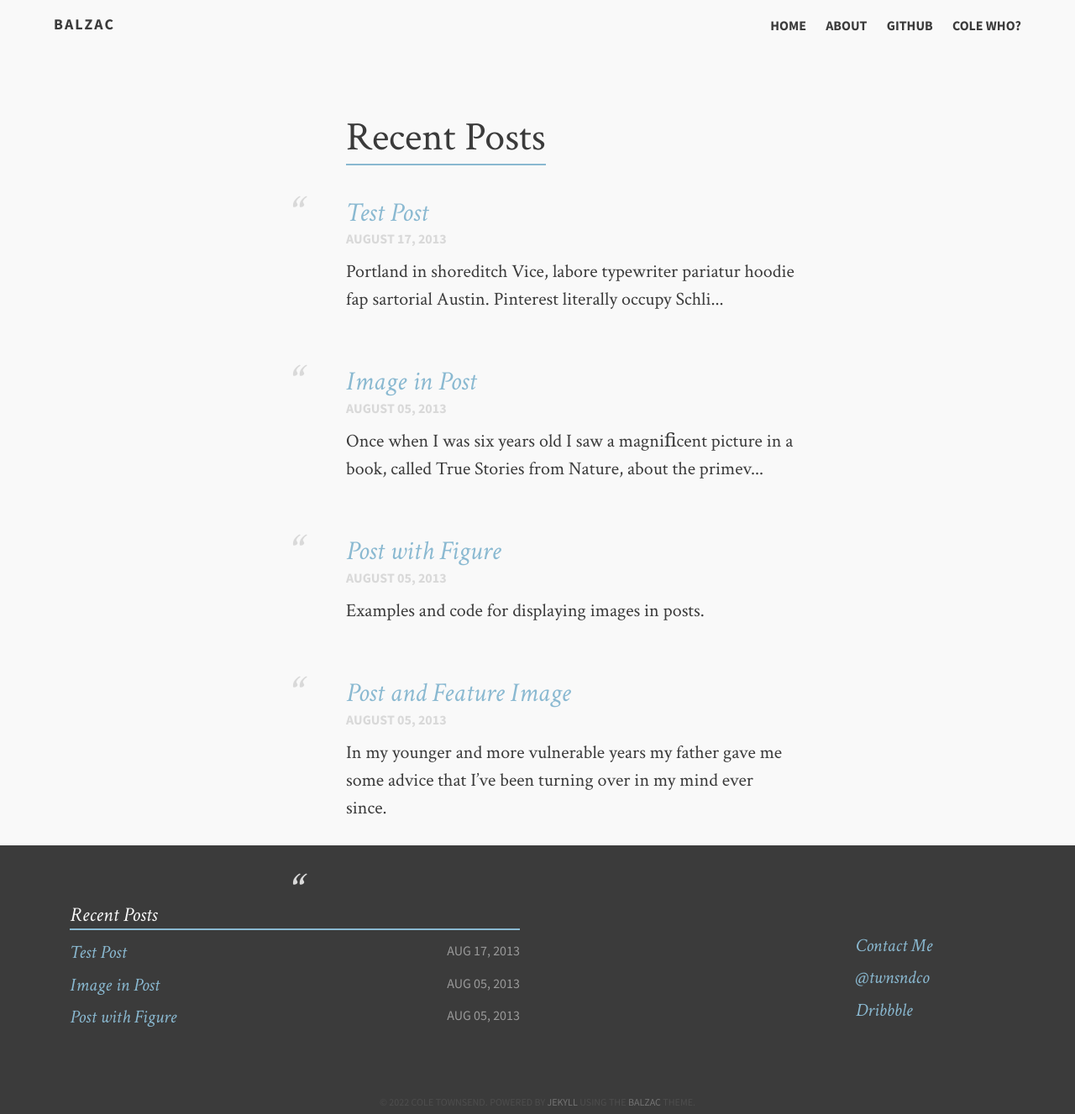
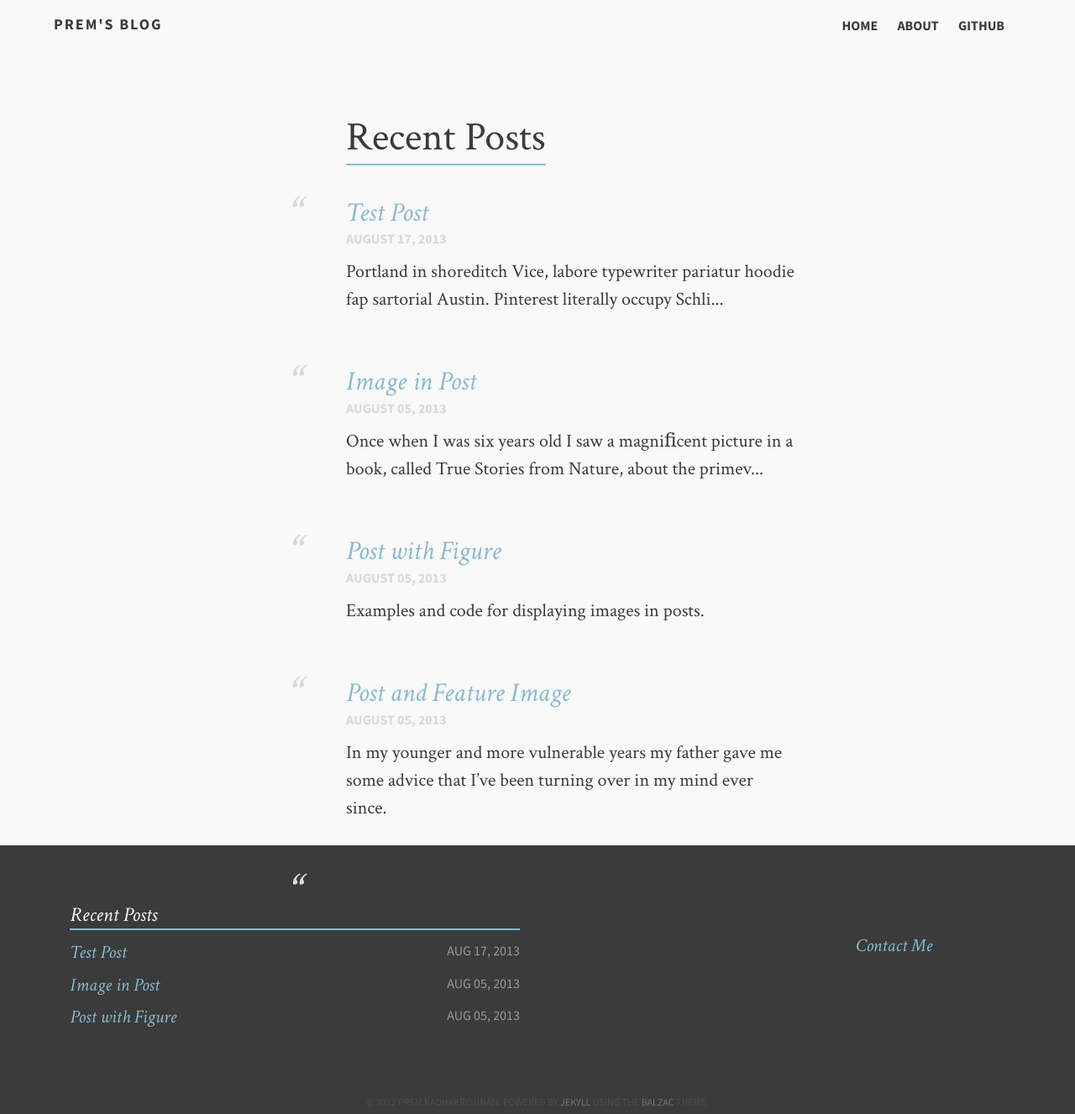
Before and after one commit to premradhakrishnan/premradhakrishnan.github.io, a Jekyll site: the page built from index.md, in a window 1280 px wide. Shown: the whole page at 84% size. Built offline with Jekyll 4.4.1, drawn with Linux system fonts in a browser that asks for light colours.

Commit message:
Config updates

```diff
--- a/_config.yml
+++ b/_config.yml
@@ -1,20 +1,16 @@
-title:            Balzac
-tagline:          A beautiful theme.
-description:      Describe your website.
-canonical: http://jekyll.gtat.me
+title:            Prem's blog
+tagline:          Big ambitions.
+description:      Tech Blog.
+#canonical: http://jekyll.gtat.me
 
 # Owner/author information
 owner:
-  name:           Cole Townsend
+  name:           Prem Radhakrishnan
   avatar:         avatar.png
   bio:            "Aesthete & Athlete"
-  email:          cole@coletownsend.com
-  twitter:        twnsndco
-  github:         coletownsend
-  instagram:      ctrunsthis
-  dribbble:       coletownsend
-  disqus:         balzac
-  location:       "Buffalo, NY"
+  email:
+  github:         premradhakrishnan
+  location:       "Coffs Harbour, AU"
   # Plug in your disqus shortname!
 
 tools:
@@ -23,7 +19,7 @@
 
 # Open Graph customization
 opengraph:
-  locale:           en_US
+  locale:           en_AU
 
 # Links to include in top navigation
 # For external links add external: true
@@ -31,14 +27,14 @@
   - title: About
     url: /about
   - title: Github
-    url: https://github.com/ColeTownsend/Balzac-for-Jekyll
+    url: https://github.com/prem-radhakrishnan
     external: true
-  - title: Cole Who?
-    url: http://coletownsend.com
+  - title:
+    url:
     external: true
 
 # http://en.wikipedia.org/wiki/List_of_tz_database_time_zones
-timezone:    America/New_York
+timezone:    Australia/Sydney
 future:      true
 highlighter: pygments
 markdown:    kramdown
```
